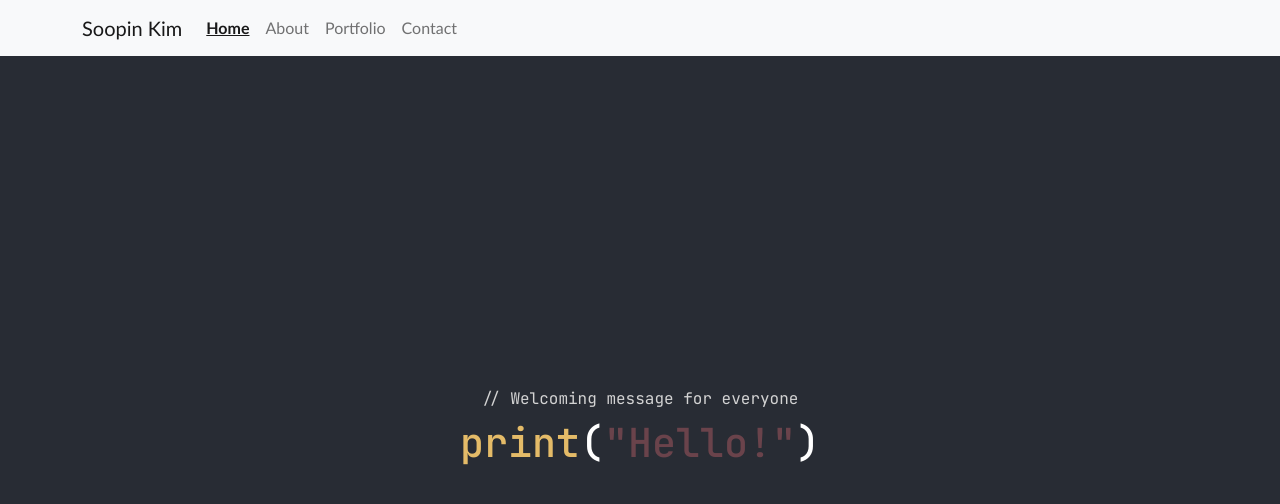
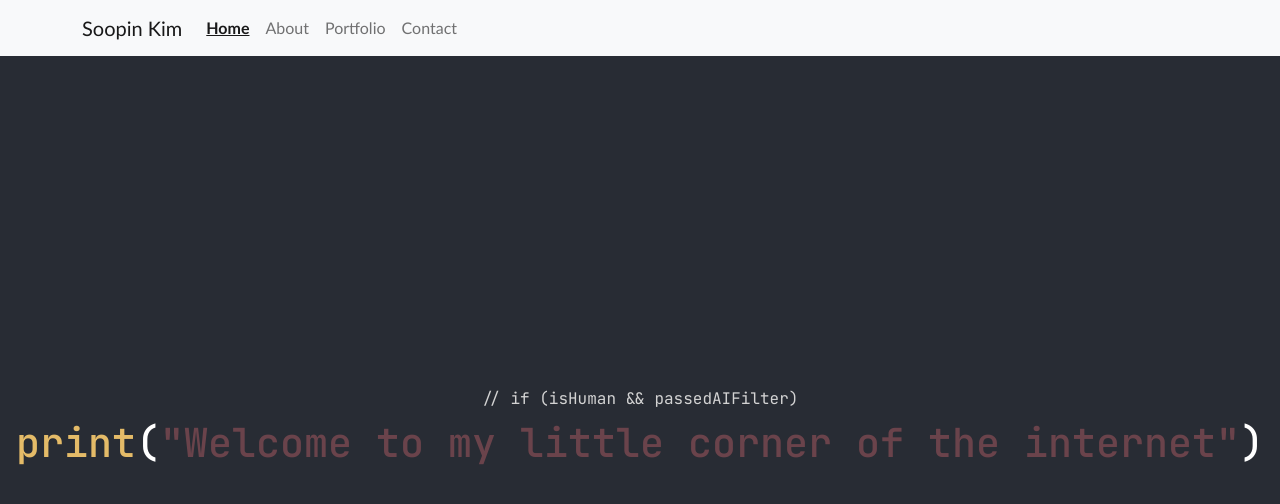
Before and after one commit to elriot/kim_portfolio, a React (Create React App) app: page /#/ in a window 1280 px wide. Shown: the top 504 px of the page. Built offline with nearby package versions, Linux system fonts and the light colour scheme.

Commit message:
update mainpage text

```diff
--- a/src/pages/MainPage.js
+++ b/src/pages/MainPage.js
@@ -5,7 +5,11 @@ import './MainPage2.css';
 export const MainPage = () => {
     const [text, setText] = useState("Welcome!");
     const [fade, setFade] = useState(false);
-    const texts = ["Hello!", "Enjoy", "My Homepage"];
+    const texts = [
+  "Welcome to my little corner of the internet",
+  "Click around — it's all handmade!",
+  "Hope you enjoy your stay 🍀"
+];
 
     useEffect(() => {
         const interval = setInterval(() => {
@@ -27,8 +31,8 @@ export const MainPage = () => {
 
     return (
         <div className="main-container page-container-height">
-            <span className="comment-text comment">// Welcoming message for everyone</span>
-            <h1 className="main-text">
+            <span className="comment-text comment">// if (isHuman && passedAIFilter)</span>
+            <h1 className="main-text text">
                 <span className="function-name">print</span>
                 <span className="function-parentheses">(</span>
                 <span className={`animated-text func2 ${fade ? 'fade-out' : ''}`}>"{text}"</span>
--- a/src/pages/MainPage2.css
+++ b/src/pages/MainPage2.css
@@ -20,7 +20,7 @@
     padding-bottom: 0.5em;
 }
 .comment-text {
-    color: lightgray
+    color: lightgray;
 }
 .function-name{
     color: #e4bb68
@@ -33,7 +33,7 @@
 .animated-text {
     color: #e06c75;
     display: inline-block;
-    opacity: 1;
+    opacity: ;
     transition: opacity 1s ease-in-out;
 }
 
```
